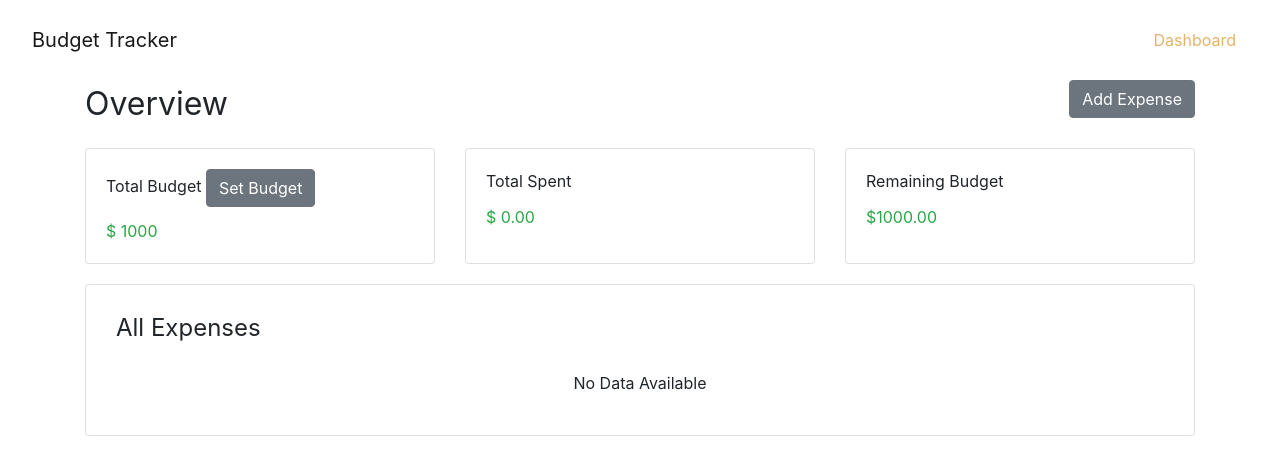
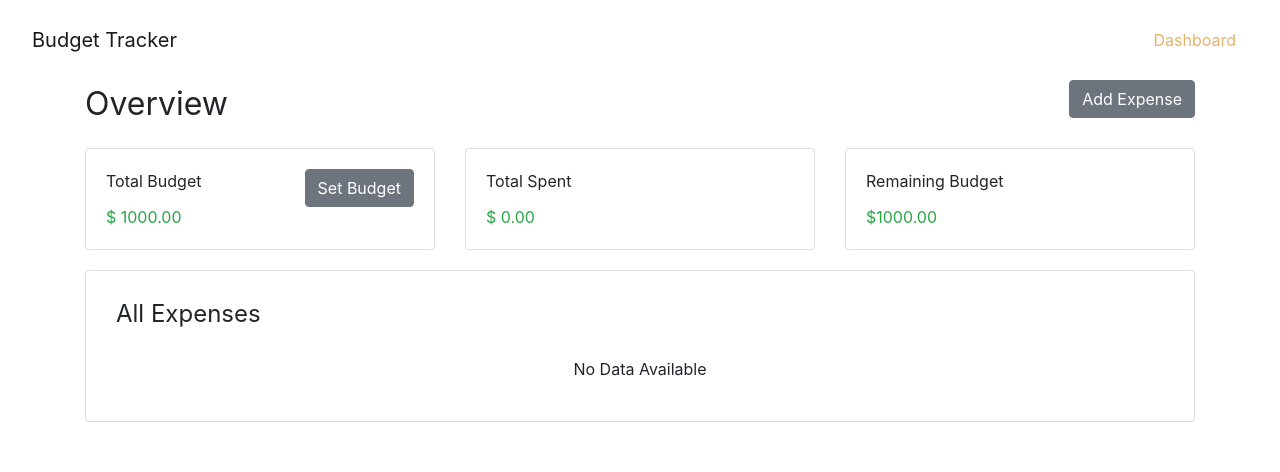
Before and after one commit to amandalincs/budget-tracker, a React (Create React App) app in the folder budget-tracker/: page /dashboard in a window 1280 px wide. Shown: the top 472 px of the page. Built offline with nearby package versions, Linux system fonts and the light colour scheme.

Commit message:
Formatted total budget to have 2 decimal places

```diff
--- a/budget-tracker/src/components/Pages/Dashboard.js
+++ b/budget-tracker/src/components/Pages/Dashboard.js
@@ -30,7 +30,7 @@ const Styles = styled.div`
 function Dashboard() {
 
     const [items, setItems] = useState([])
-    const [budget, setBudget] = useState(1000)
+    const [budget, setBudget] = useState('1000.00')
     const [itemToDelete, setItemToDelete] = useState()
     const [deleteModal, setDeleteModal] = useState(false);
     const [budgetModal, setBudgetModal] = useState(false);
@@ -72,8 +72,8 @@ function Dashboard() {
     }
 
     const handleSetBudget = () => {
-        localStorage.setItem('budget', budgetModalVal)
-        setBudget(budgetModalVal)
+        localStorage.setItem('budget', parseFloat(budgetModalVal).toFixed(2))
+        setBudget(parseFloat(budgetModalVal).toFixed(2))
         toggleBudgetModal()
     }
 
@@ -82,7 +82,7 @@ function Dashboard() {
         let ls = JSON.parse(localStorage.getItem('items'))
         let b = JSON.parse(localStorage.getItem('budget'))
         if (ls) setItems(ls)
-        if (b) setBudget(b)
+        if (b) setBudget(parseFloat(b).toFixed(2))
     },[])
 
     return (
@@ -98,7 +98,7 @@ function Dashboard() {
                         <CardBody>
                             <CardTitle>
                                 <span>Total Budget{' '}</span>
-                                {<Button onClick={toggleBudgetModal}>Set Budget</Button>}
+                                {<Button style={{float: "right"}} onClick={toggleBudgetModal}>Set Budget</Button>}
                                 <Modal isOpen={budgetModal} toggle={toggleBudgetModal} className="">
                                     <ModalHeader toggle={toggleBudgetModal}>Set your budget</ModalHeader>
                                     <ModalBody>
```
Also changed, not shown: 1 other file (tests, documents, lock files or other folders).
